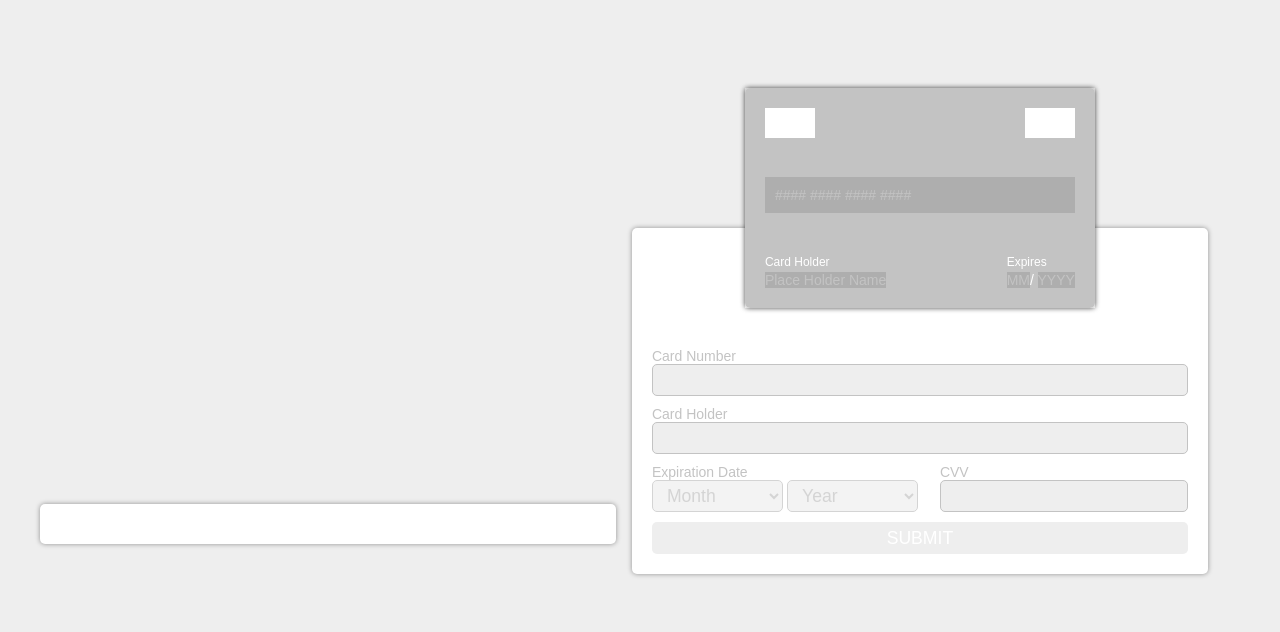
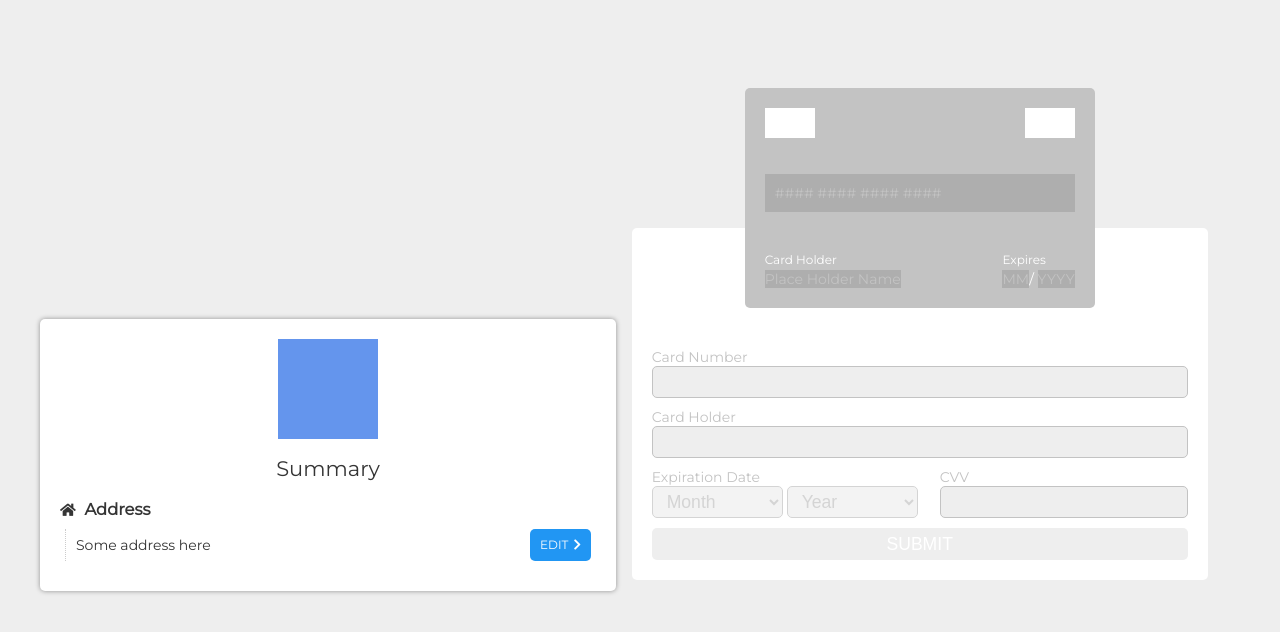
Before and after one commit to kaeuchoa/js-credit-card, a plain HTML site: page index.html in a window 1280 px wide. Drawn offline with Linux system fonts and the light colour scheme.

Commit message:
adds basic field structure to checkout list

```diff
--- a/css/base.css
+++ b/css/base.css
@@ -1,7 +1,10 @@
+@import url('https://fonts.googleapis.com/css?family=Montserrat&display=swap');
+
 :root {
     --light-grey: #eee;
     --place-holder: #c3c3c3;
     --primary-color: #2196f3;
+    --text-color: #353535;
 
     --container-sm-width: 500px;
     --container-md-width: 800px;
@@ -21,12 +24,20 @@
 
 body {
     background-color: var(--light-grey);
-    font-family: sans-serif;
+    color: var(--text-color);
+    font-family: 'Montserrat', sans-serif;
     font-size: 14px;
 }
 
-p {
+p,
+ul,
+li {
     margin: 0;
+    padding: 0;
+}
+
+ul {
+    list-style: none;
 }
 
 input:focus,
--- a/css/card.css
+++ b/css/card.css
@@ -18,15 +18,15 @@
     z-index: 2;
 }
 
-.card--overlay {
+/* .card--overlay {
     position: relative;
     width: 100%;
     height: 100%;
-    /* background-color: rgba(255,255,255, .4); */
+    background-color: rgba(255,255,255, .4);
     box-shadow: var(--default-box-shadow);
     z-index: 8;
-    /* display: none; */
-}
+    display: none;
+} */
 
 .card--focus {
     border-radius: var(--default-border-radius);
--- /dev/null
+++ b/css/checkout-list.css
@@ -0,0 +1,55 @@
+.checkout-img {
+    width: 100%;
+}
+
+.checkout-title {
+    text-align: center;
+    font-weight: 300;
+}
+
+.checkout-field:hover {
+    box-shadow: 0 0 10px 2px #00000036;
+    padding: 10px;
+    box-sizing: border-box;
+    transition: .3s all ease;
+}
+
+.field__title h3 {
+    display: inline;
+}
+
+.field__icon {
+    margin-right: 5px;
+}
+
+.field__data {
+    border-left: 1px #ccc dotted;
+    display: flex;
+    margin: 10px 5px;
+    padding-left: 10px;
+    min-height: var(--min-clickable-height);
+    align-content: center;
+}
+
+.field__data .field__text {
+    flex-grow: 1;
+    display: flex;
+    align-items: center;
+}
+
+/*  Use btn class? */
+.field__edit {
+    align-items: center;
+    background-color: var(--primary-color);
+    color: white;
+    display: flex;
+    font-size: 12px;
+    height: var(--min-clickable-height);
+    justify-content: space-around;
+    cursor: pointer;
+}
+
+.field__edit .field__icon {
+    margin-right: 0;
+    margin-left: 5px;
+}
--- a/css/layout.css
+++ b/css/layout.css
@@ -19,7 +19,7 @@
         max-width: var(--container-lg-width);
     }
 
-    #cart-list-container,
+    #checkout-list-container,
     #form-container {
         display: inline-block;
         height: 100%;
--- a/css/utils.css
+++ b/css/utils.css
@@ -2,6 +2,13 @@
 .place-holder {
     color: var(--place-holder);
     background-color: rgba(125, 125, 125, 0.3);
+}
+
+.img-placeholder {
+    width: 100px;
+    height: 100px;
+    background-color: cornflowerblue;
+    margin: auto;
 }
 
 .panel {
@@ -28,4 +35,10 @@
 .disabled .card__front,
 .disabled .card__back {
     background: var(--place-holder) !important;
+    box-shadow: none !important;
 }
+
+.disabled .panel,
+.disabled .card {
+    box-shadow: none!important;
+}
--- a/index.html
+++ b/index.html
@@ -4,11 +4,15 @@
     <meta charset="UTF-8">
     <meta name="viewport" content="width=device-width, initial-scale=1.0">
     <title>Credit Card App</title>
+
+    <link rel="stylesheet" href="https://cdnjs.cloudflare.com/ajax/libs/font-awesome/5.13.0/css/all.min.css">
+
     <link rel="stylesheet" href="css/base.css">
     <link rel="stylesheet" href="css/layout.css">
     <link rel="stylesheet" href="css/utils.css">
     <link rel="stylesheet" href="css/card-form.css">
     <link rel="stylesheet" href="css/card.css">
+    <link rel="stylesheet" href="css/checkout-list.css">
 
     <script defer src="js/model/CardModel.js"></script>
     <script defer src="js/util/Bind.js"></script>
@@ -18,12 +22,35 @@
 </head>
 <body>
     <main class="container">
-        <div id="cart-list-container">
+        <div id="checkout-list-container">
 
-            <section id="cart-list">
+            <section id="checkout-list">
                 <div class="panel">
+                    <div class="checkout-img">
+                        <div class="img-placeholder"></div>
+                    </div>
+
+                    <h2 class="checkout-title">Summary</h2>
+
+                    <ul class="checkout-fields">
+                        <li class="checkout-field">
+                            <div class="field__title">
+                                <span class="field__icon">
+                                    <i class="fas fa-home"></i>
+                                </span>
+                                <h3>Address</h3>
+                            </div>
+
+                            <div class="field__data">
+                                <span  class="field__text">Some address here</span>
+                                <span class="btn field__edit" role="button">Edit <i class="fas fa-chevron-right field__icon"></i></span>
+                            </div>
+                        </div>
+                    </div>
 
                 </div>
+
+
 
             </section>
 
@@ -34,7 +61,7 @@
 
             <section id="card">
                 <div class="card js-card">
-                    <div id="card-focus" class="card--overlay">
+                    <div id="card-focus">
                         <div class="card--focus js-focusBox"></div>
                     </div>
                     <div class="card__front">
```
